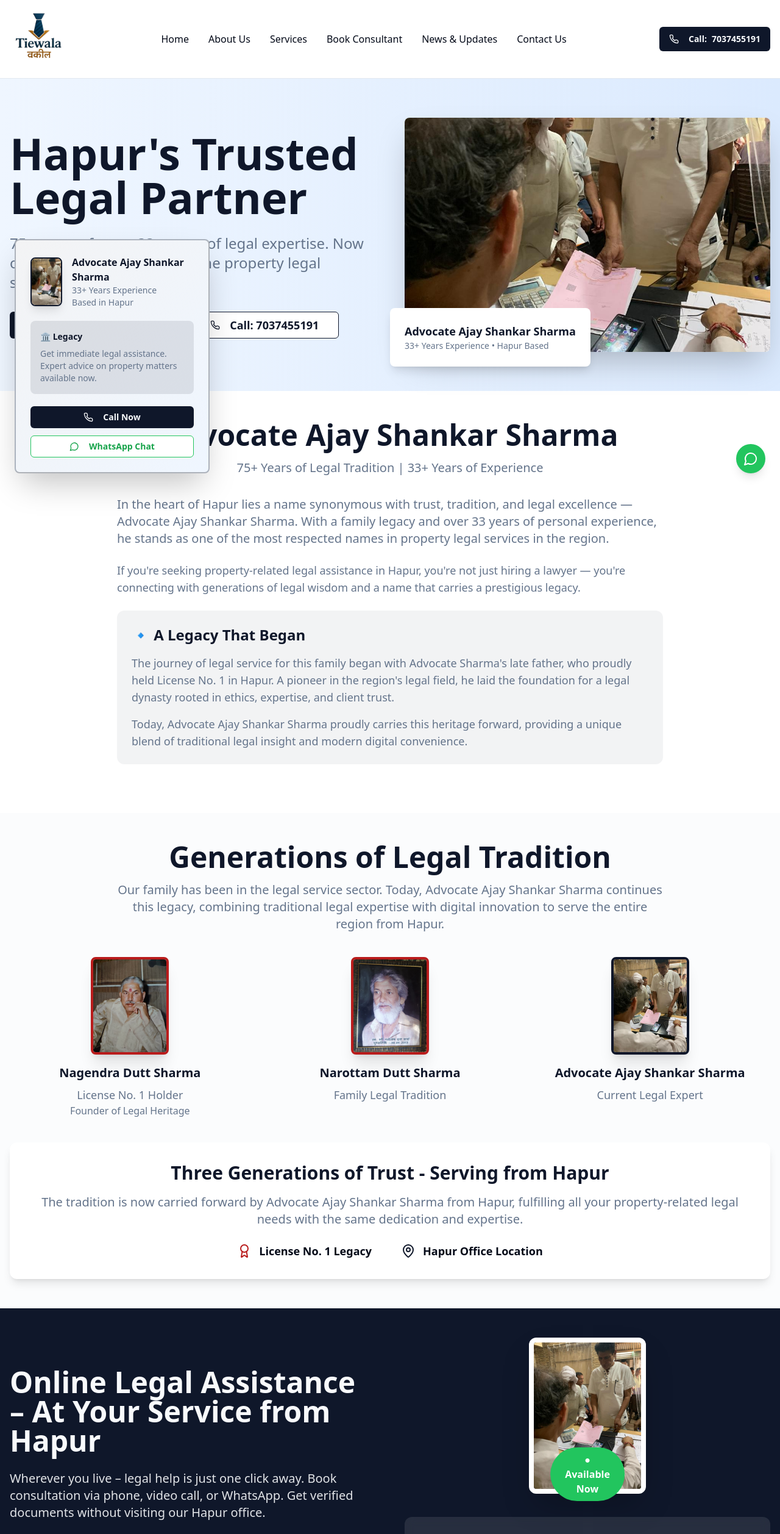
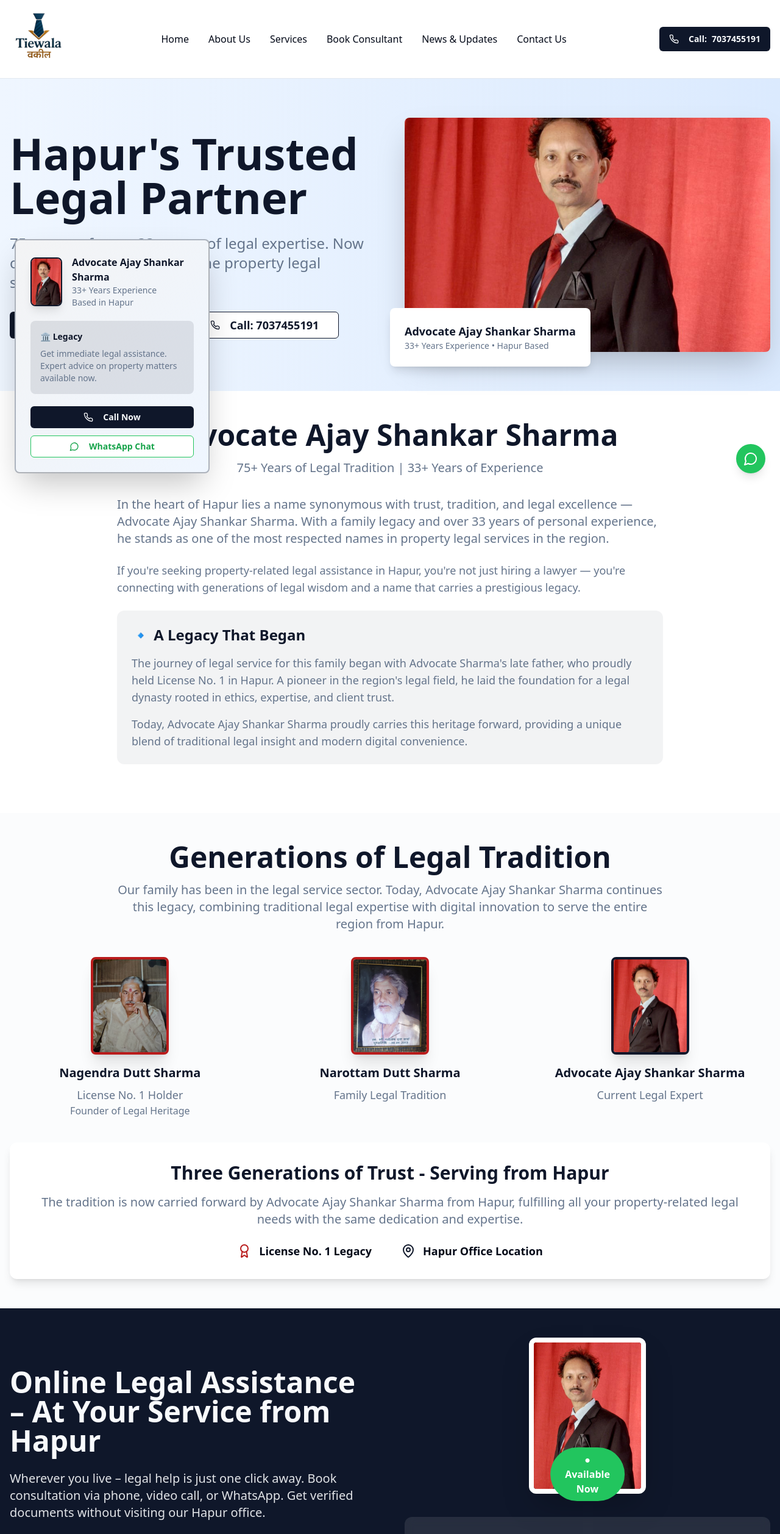
Before and after one commit to UpGrowBharat/tie-legacy-website-builder, a React (Vite) app: page / in a window 1280 px wide. Shown: the top 2515 px of the page at 61% size. Built offline with nearby package versions, Linux system fonts and the light colour scheme.

Commit message:
Fix: Update image and remove hover effect
Updated Ajay Shankar Sharma's image and removed the hover effect on the WhatsApp consultation button.

```diff
--- a/src/pages/Index.tsx
+++ b/src/pages/Index.tsx
@@ -123,7 +123,7 @@ const Index = () => {
         href="https://wa.me/917037455191"
         target="_blank"
         rel="noopener noreferrer"
-        className="fixed bottom-4 md:bottom-6 right-4 md:right-6 z-50 bg-green-500 text-white p-3 rounded-full shadow-lg hover:bg-green-600 transition-all duration-300"
+        className="fixed bottom-4 md:bottom-6 right-4 md:right-6 z-50 bg-green-500 text-white p-3 rounded-full shadow-lg transition-all duration-300"
       >
         <MessageCircle className="w-5 h-5 md:w-6 md:h-6" />
       </a>
@@ -135,7 +135,7 @@ const Index = () => {
             <div className="flex items-center space-x-3 xl:space-x-4 mb-4 xl:mb-5">
               <div className="w-14 h-16 xl:w-16 xl:h-20 rounded-lg overflow-hidden border-2 border-primary shadow-lg">
                 <img
-                  src="/lovable-uploads/c1baa9e5-2320-40a7-9fd6-d0782076aa21.png"
+                  src="/lovable-uploads/a5616b2f-0963-4545-87ba-000cd45c804a.png"
                   alt="Advocate Ajay Shankar Sharma"
                   className="w-full h-full object-cover"
                 />
@@ -190,7 +190,7 @@ const Index = () => {
               <div className="rounded-lg overflow-hidden shadow-2xl">
                 <div className="w-full h-64 md:h-96 overflow-hidden">
                   <img
-                    src="/lovable-uploads/c1baa9e5-2320-40a7-9fd6-d0782076aa21.png"
+                    src="/lovable-uploads/a5616b2f-0963-4545-87ba-000cd45c804a.png"
                     alt="Advocate Ajay Shankar Sharma - Current Legal Expert"
                     className="w-full h-full object-cover"
                   />
@@ -284,7 +284,7 @@ const Index = () => {
             <div className="text-center">
               <div className="w-24 h-32 md:w-32 md:h-40 mx-auto mb-4 rounded-lg overflow-hidden border-4 border-primary shadow-xl">
                 <img
-                  src="/lovable-uploads/c1baa9e5-2320-40a7-9fd6-d0782076aa21.png"
+                  src="/lovable-uploads/a5616b2f-0963-4545-87ba-000cd45c804a.png"
                   alt="Current Advocate"
                   className="w-full h-full object-cover"
                 />
@@ -338,7 +338,7 @@ const Index = () => {
               <div className="inline-block relative">
                 <div className="w-40 h-48 md:w-48 md:h-64 mx-auto rounded-xl overflow-hidden border-4 md:border-8 border-white shadow-2xl">
                   <img
-                    src="/lovable-uploads/c1baa9e5-2320-40a7-9fd6-d0782076aa21.png"
+                    src="/lovable-uploads/a5616b2f-0963-4545-87ba-000cd45c804a.png"
                     alt="Advocate Ajay Shankar Sharma - Available for Online Consultation"
                     className="w-full h-full object-cover"
                   />
```
Also changed, not shown: public/lovable-uploads/a5616b2f-0963-4545-87ba-000cd45c804a.png (added).
